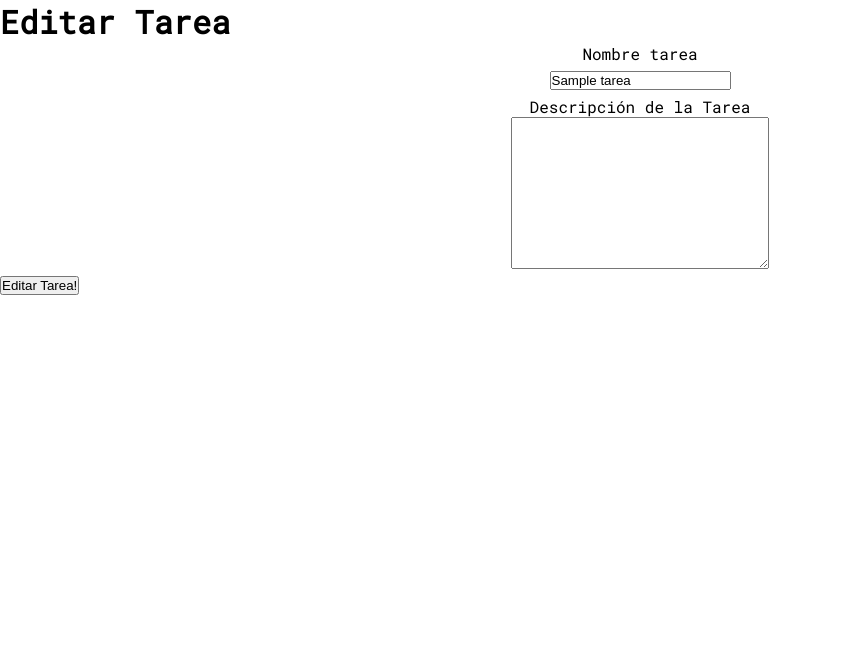
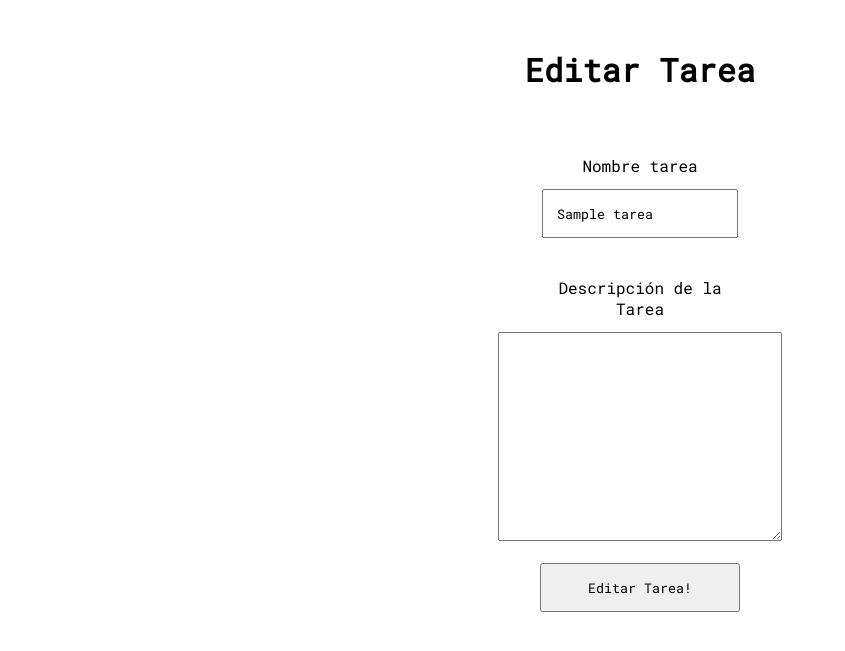
Before and after one commit to devsimocastles/todo-list-php, a PHP site: page /private/models/todo-handler.php?action=update&id=1 in a window 1280 px wide. Shown: the top 651 px of the page, without its empty margins (0-845 px from the left). Run offline with PHP 8.4, Linux system fonts and the light colour scheme; the visitor is signed in with stand-in values (Sample User, id 1); tables that the repository leaves empty hold one stand-in row (values such as "Sample post"); data that the repository does not hold is empty.

Commit message:
finished v1.0

```diff
--- a/private/models/todo-handler.php
+++ b/private/models/todo-handler.php
@@ -15,11 +15,23 @@ $user_id = $_SESSION["user_id"];
 if ($_POST && isset($_POST["action"]) && $_POST["action"] == "create") {
     $new_task_name = htmlspecialchars($_POST["task_name"]);
 
+    $new_task_exist = "SELECT * from tarea where nombre = '$new_task_name'";
+
+    // si el nombre de la nueva tarea está vacío
     if ($new_task_name == "") {
         $_SESSION["create_error"] = "empty_field";
         header("Location: ".base_location()."/todo");
         exit();
     }
+
+    // si ya hay una tarea con el nombre con el que se intenta crear otra
+    if ($conexion->query($new_task_exist)->rowCount() > 0) {
+        $_SESSION["create_error"] = "already_exists";
+        header("Location: ".base_location()."/todo");
+        exit();
+    }
+
+
 
     $sql = "INSERT INTO tarea (nombre, completada, id_usuario,descripcion) VALUES ('$new_task_name', '0',".$user_id.",'')";
     $query=$conexion->query($sql);
@@ -55,8 +67,8 @@ if ($operation == "update") {
     $task_data = $conexion->query($get_task_data)->fetch(PDO::FETCH_ASSOC);
 
 ?>
+    <main class="edit-task">
     <h1>Editar Tarea</h1>
-
     <form action="edit-task.php" method="post">
         <label >Nombre tarea
             <input type="text" name="task_name" value="<?= $task_data["nombre"]?>">
@@ -75,6 +87,7 @@ if ($operation == "update") {
         ?>
     <input type="submit" value="Editar Tarea!">
     </form>
+    </main>
 <?php
     mostrarFooter();
 }
--- /dev/null
+++ b/public/styles/edit_todo.css
@@ -0,0 +1,39 @@
+.edit-task{
+    display: flex;
+    flex-direction: column;
+    justify-content: center;
+    align-items: center;
+}
+
+.edit-task h1{
+       padding: 1.5em 0;
+       text-align: center;
+}
+
+.edit-task form{
+    display: flex;
+    flex-direction: column;
+    justify-content: space-evenly;
+    width: 200px;
+    height: 400px;
+}
+
+.edit-task form label{
+    text-align: center;
+}
+
+.edit-task form label input, .edit-task form label textarea {
+    padding: 1em;
+    margin-top: 1em;
+    resize: vertical;
+    font-family: "Roboto Mono", monospace;
+}
+
+.edit-task form label{
+    margin: 1em 0;
+}
+
+.edit-task form input[type="submit"]{
+    padding: 1em;
+    font-family: "Roboto Mono", monospace;
+}
--- a/public/styles/main.css
+++ b/public/styles/main.css
@@ -5,6 +5,7 @@
 /* Importando otros archivos */
 @import url("login_y_register.css");
 @import url("todo.css");
+@import url("edit_todo.css");
 
 *, *::after, *::before{
     margin: 0;
--- a/public/styles/todo.css
+++ b/public/styles/todo.css
@@ -67,6 +67,11 @@
     font-family: "Roboto Mono", monospace;
 }
 
+.todo-editor main .create-task-form h4{
+    padding: 2em 0;
+    text-align: center;
+}
+
 .table-wrapper{
     max-width: 1000px;
     height: 400px;
```
Also changed, not shown: private/views/todo.php (+4 -3 lines), private/views/profile.php (deleted).
